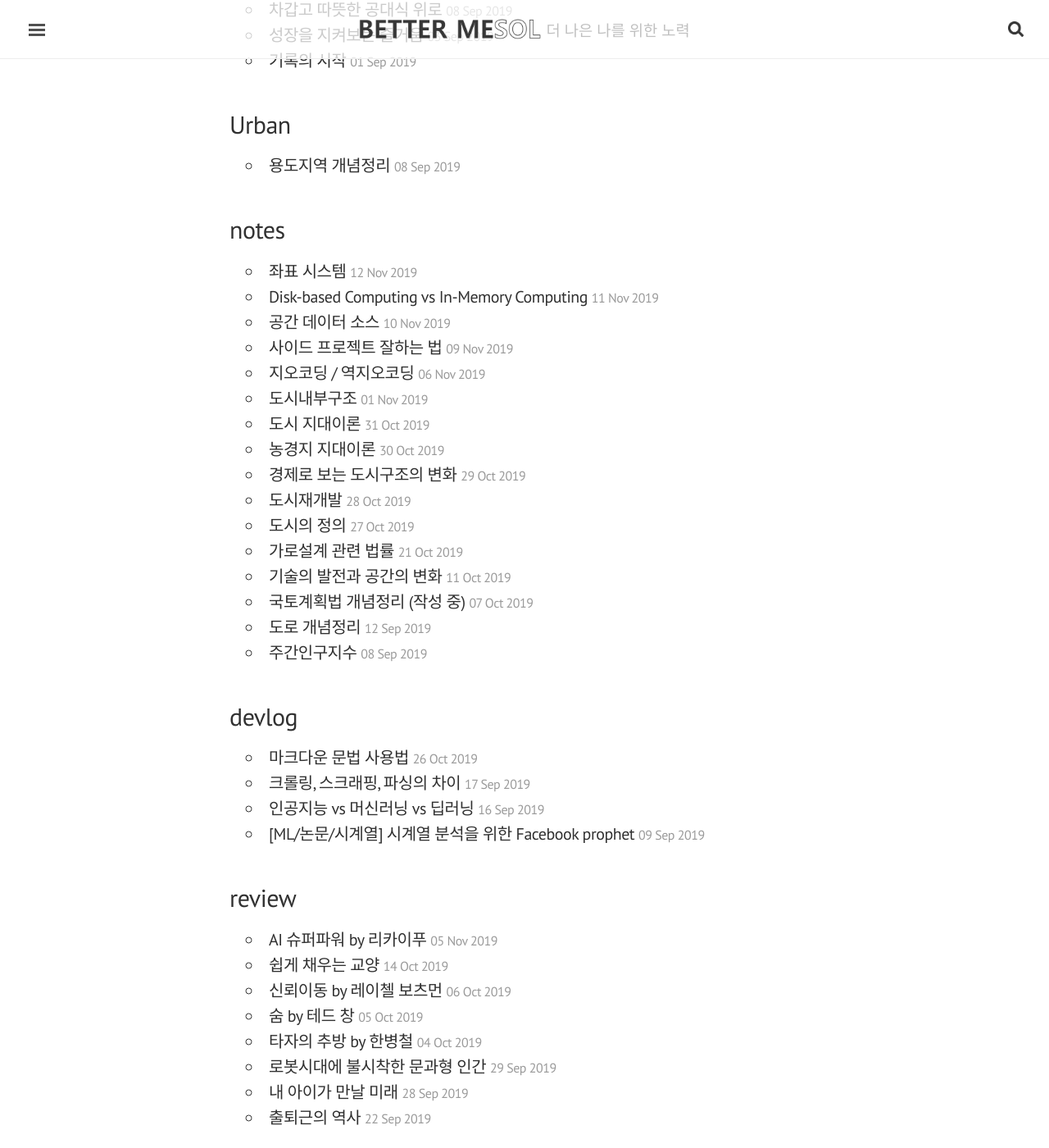
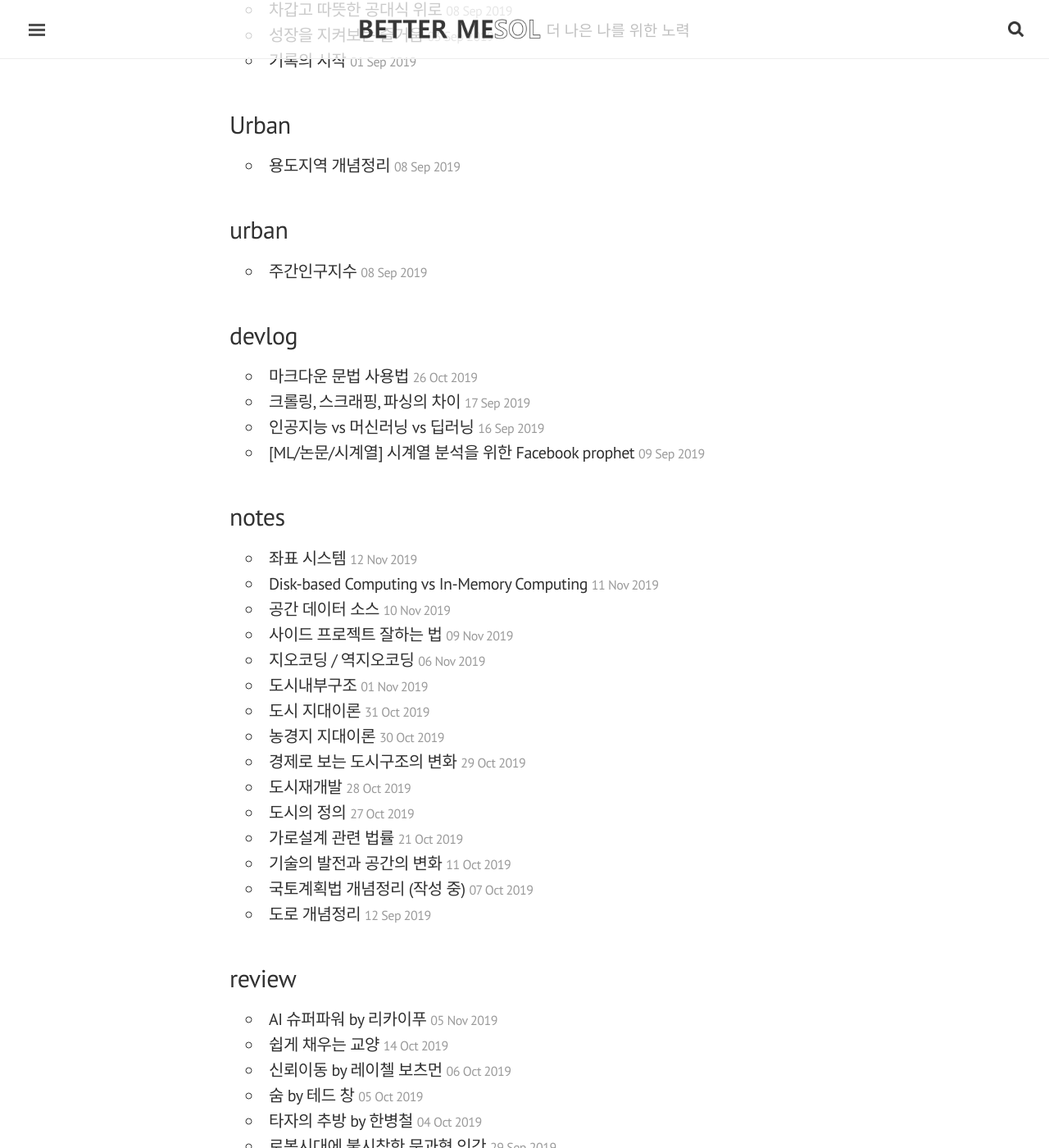
Before and after one commit to bettermesol/bettermesol.github.io, a Jekyll site: the page built from blog/categories.html, in a window 1280 px wide and 1400 px high, scrolled down 369 px. Shown: the whole window at 82% size. Built offline with Jekyll 4.4.1, drawn with Linux system fonts in a browser that asks for light colours; nearby versions of some CDN libraries.

Commit message:
Update 2019-09-08-population index.md

```diff
--- a/_posts/2019-09-08-population index.md
+++ b/_posts/2019-09-08-population index.md
@@ -3,8 +3,8 @@ title: "주간인구지수"
 excerpt: "주간인구vs상주인구 & 주간인구지수"
 last_modified_at: 2019-09-08T16:20:02-05:00
 categories:
-  - notes
-tags: [population]
+  - urban
+tags: [population, urban, notes]
 
 # table of contents
 toc : # true
```
